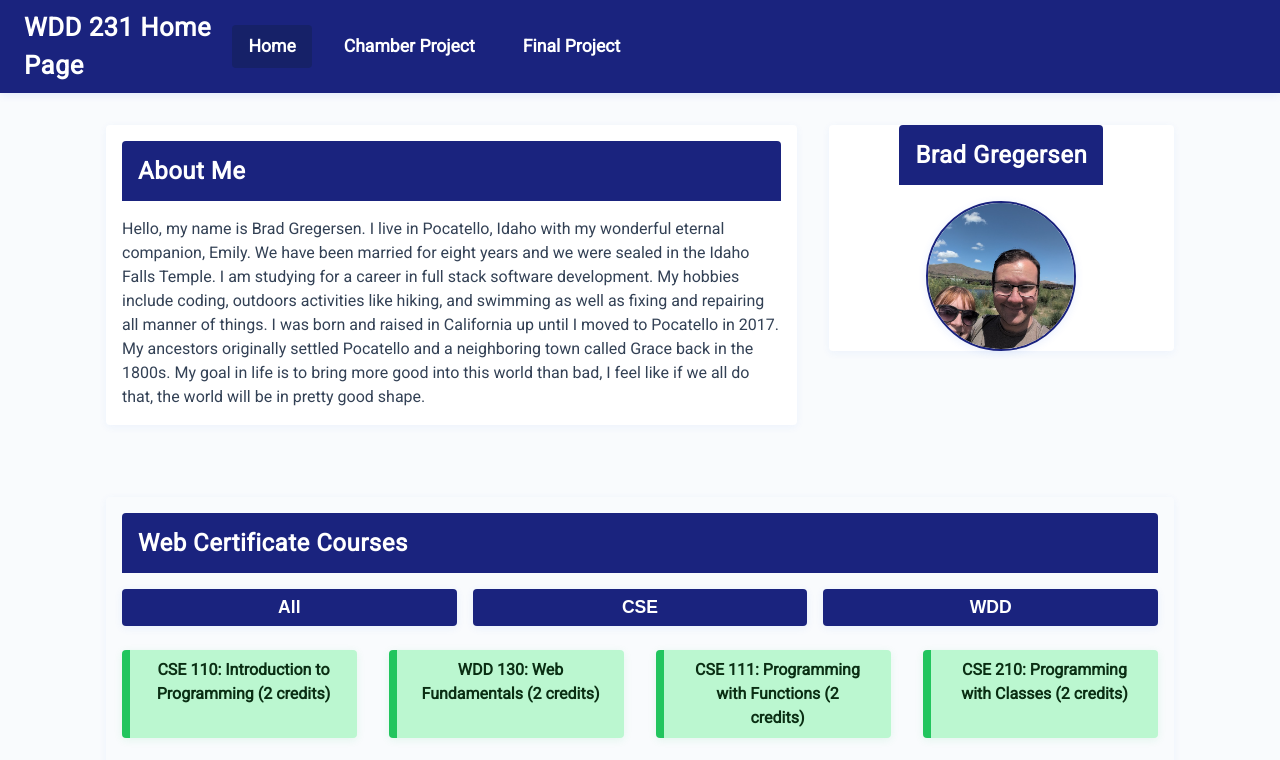
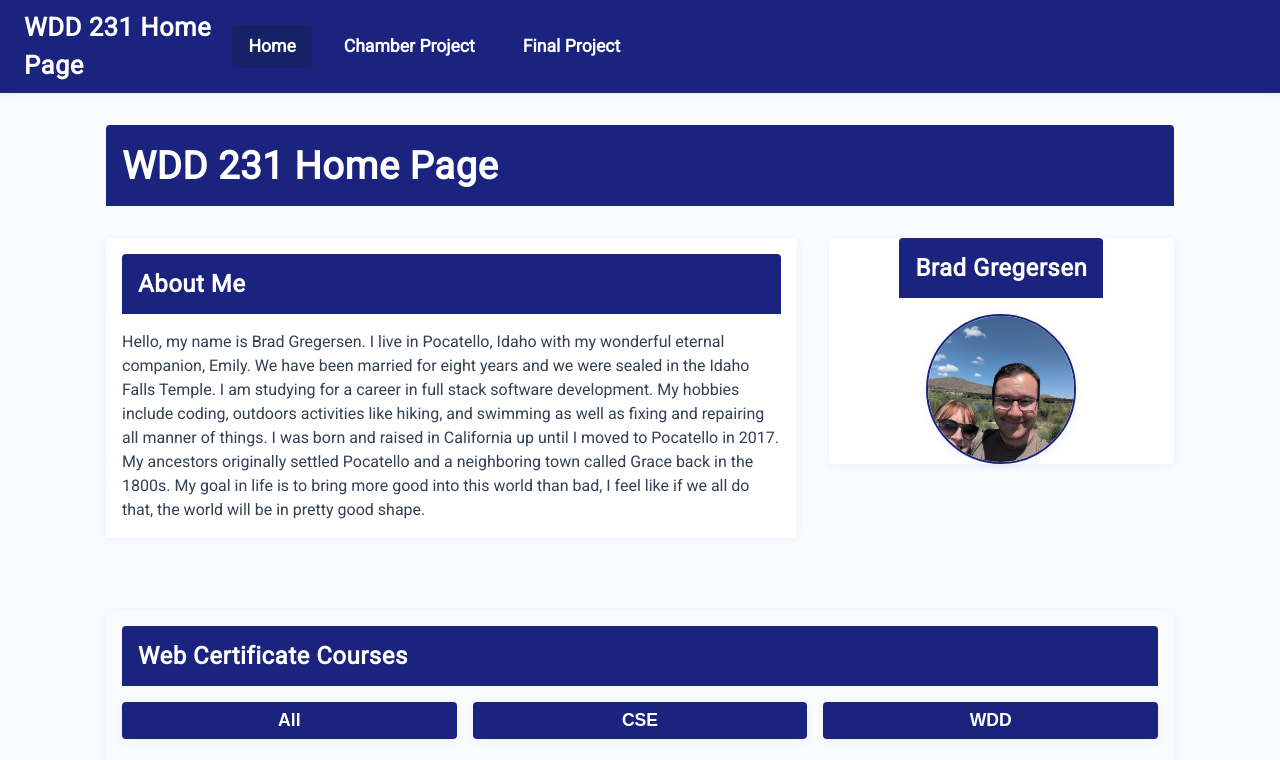
Before and after one commit to BradGregersen/wdd231, a plain HTML site: page index.html in a window 1280 px wide. Shown: the top 760 px of the page. Drawn offline with Linux system fonts and the light colour scheme.

Commit message:
Fixed H1 issue

```diff
--- a/index.html
+++ b/index.html
@@ -34,6 +34,7 @@
         </nav>
     </header>
     <main class="main-grid">
+        <h1 class="main-title">WDD 231 Home Page</h1>
         <section class="about-me">
             <h2>About Me</h2>
             <p>
--- a/styles/larger.css
+++ b/styles/larger.css
@@ -217,24 +217,27 @@
         font-size: 0.9rem;
         color: #e0e7ff;
     }
-}
 
-@media (min-width: 700px) {
     .main-grid {
         display: grid;
         grid-template-columns: 2fr 1fr;
-        grid-template-rows: auto auto;
+        grid-template-rows: auto auto auto;
         gap: 2rem;
         align-items: start;
     }
+    .main-title {
+        grid-column: 1 / 3;
+        grid-row: 1 / 2;
+        margin-bottom: 0;
+    }
     .about-me {
         grid-column: 1 / 2;
-        grid-row: 1 / 2;
+        grid-row: 2 / 3;
         align-self: start;
     }
     .student-photo {
         grid-column: 2 / 3;
-        grid-row: 1 / 2;
+        grid-row: 2 / 3;
         display: flex;
         flex-direction: column;
         align-items: center;
@@ -242,7 +245,7 @@
     }
     .courses {
         grid-column: 1 / 3;
-        grid-row: 2 / 3;
+        grid-row: 3 / 4;
     }
 }
 
```
